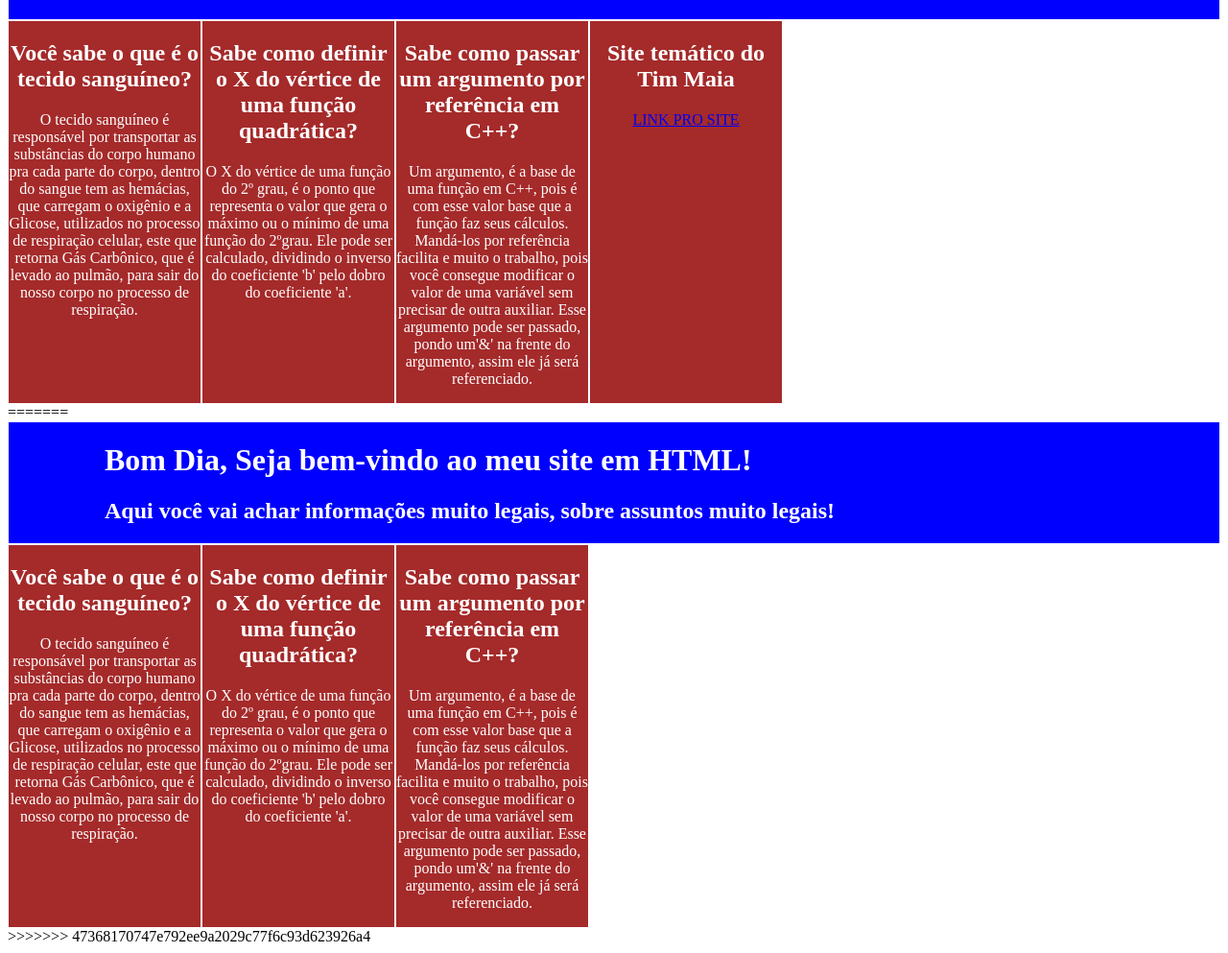
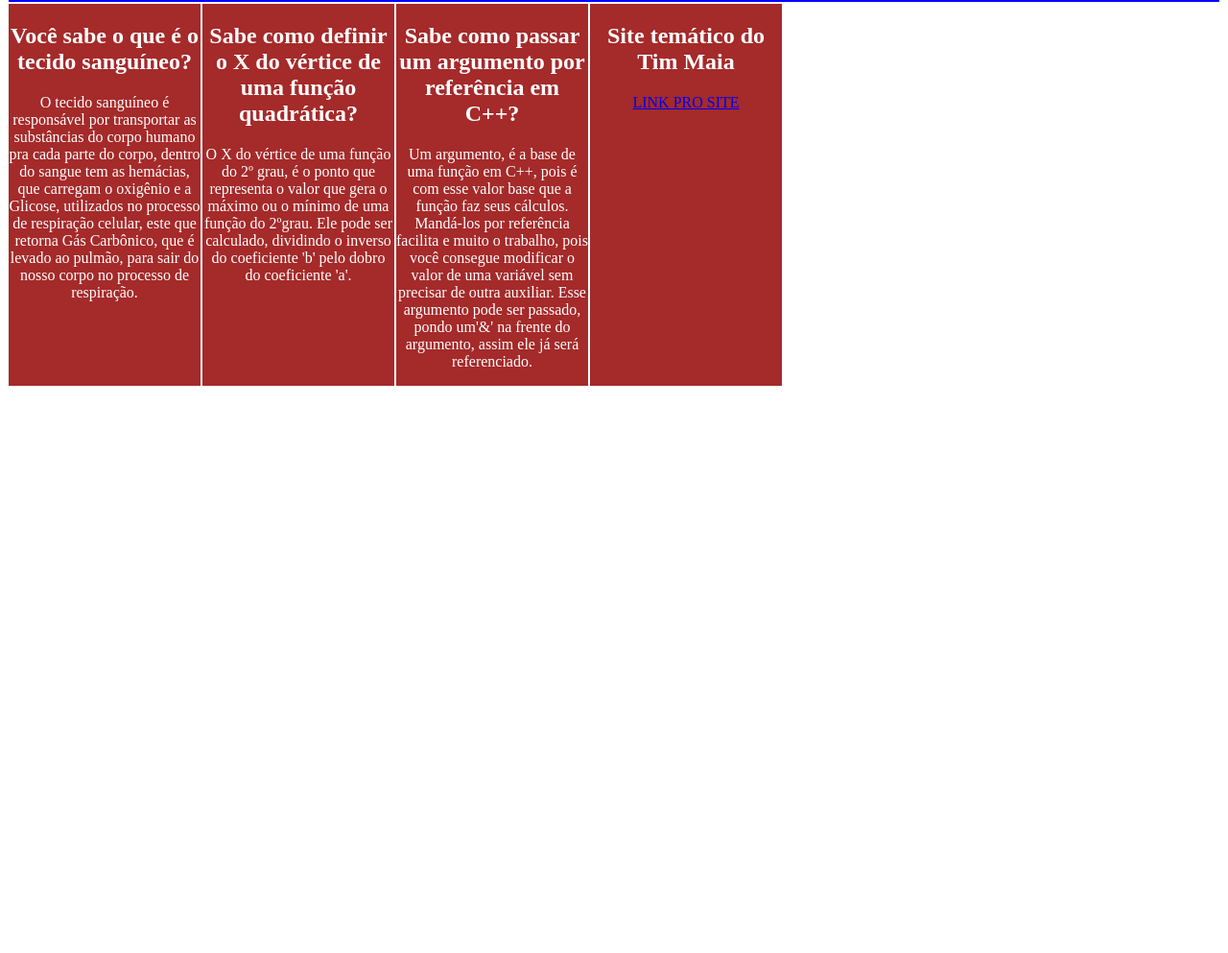
Before and after one commit to BernardoAntunes2008/BernardoAntunes2008.github.io, a plain HTML site: page index.html in a window 1280 px wide. Shown: the part 134-1127 px from the top of the page at 96% size. After the commit the page ends 800 px from the top, so only its background shows below. Drawn offline with Linux system fonts and the light colour scheme.

Commit message:
Update index.html

```diff
--- a/index.html
+++ b/index.html
@@ -1,4 +1,3 @@
-<<<<<<< HEAD
 <!DOCTYPE html>
 <html lang="pt-br">
     <head>
@@ -35,37 +34,3 @@
         </main>
     </body>
 </html>
-=======
-<!DOCTYPE html>
-<html lang="pt-br">
-    <head>
-        <meta charset="UTF-8">
-        <meta http-equiv="X-UA-Compatible" content="IE=edge">
-        <meta name="viewport" content="width=device-width, initial sacle=1.0">
-        <title>Arquivo em HTML</title>
-        <link rel="stylesheet" href="style.css">
-    </head>
-    <body>
-        <header>
-            <h1>Bom Dia, Seja bem-vindo ao meu site em HTML!</h1>
-            <h2>Aqui você vai achar informações muito legais, sobre assuntos muito legais!</h2>
-        </header>
-        <main>
-            <div class="informations">
-            <div class="container">
-            <h2>Você sabe o que é o tecido sanguíneo?</h2>
-            <p>O tecido sanguíneo é responsável por transportar as substâncias do corpo humano pra cada parte do corpo, dentro do sangue tem as hemácias, que carregam o oxigênio e a Glicose, utilizados no processo de respiração celular, este que retorna Gás Carbônico, que é levado ao pulmão, para sair do nosso corpo no processo de respiração.</p>
-            </div>
-            <div class="container">
-                <h2>Sabe como definir o X do vértice de uma função quadrática?</h2>
-                <p>O X do vértice de uma função do 2º grau, é o ponto que representa o valor que gera o máximo ou o mínimo de uma função do 2ºgrau. Ele pode ser calculado, dividindo o inverso do coeficiente 'b' pelo dobro do coeficiente 'a'.</p>
-            </div>
-            <div class="container">
-                <h2>Sabe como passar um argumento por referência em C++?</h2>
-                <p>Um argumento, é a base de uma função em C++, pois é com esse valor base que a função faz seus cálculos. Mandá-los por referência facilita e muito o trabalho, pois você consegue modificar o valor de uma variável sem precisar de outra auxiliar. Esse argumento pode ser passado, pondo um'&' na frente do argumento, assim ele já será referenciado.</p>
-            </div>
-            </div>
-        </main>
-    </body>
-</html>
->>>>>>> 47368170747e792ee9a2029c77f6c93d623926a4
```
